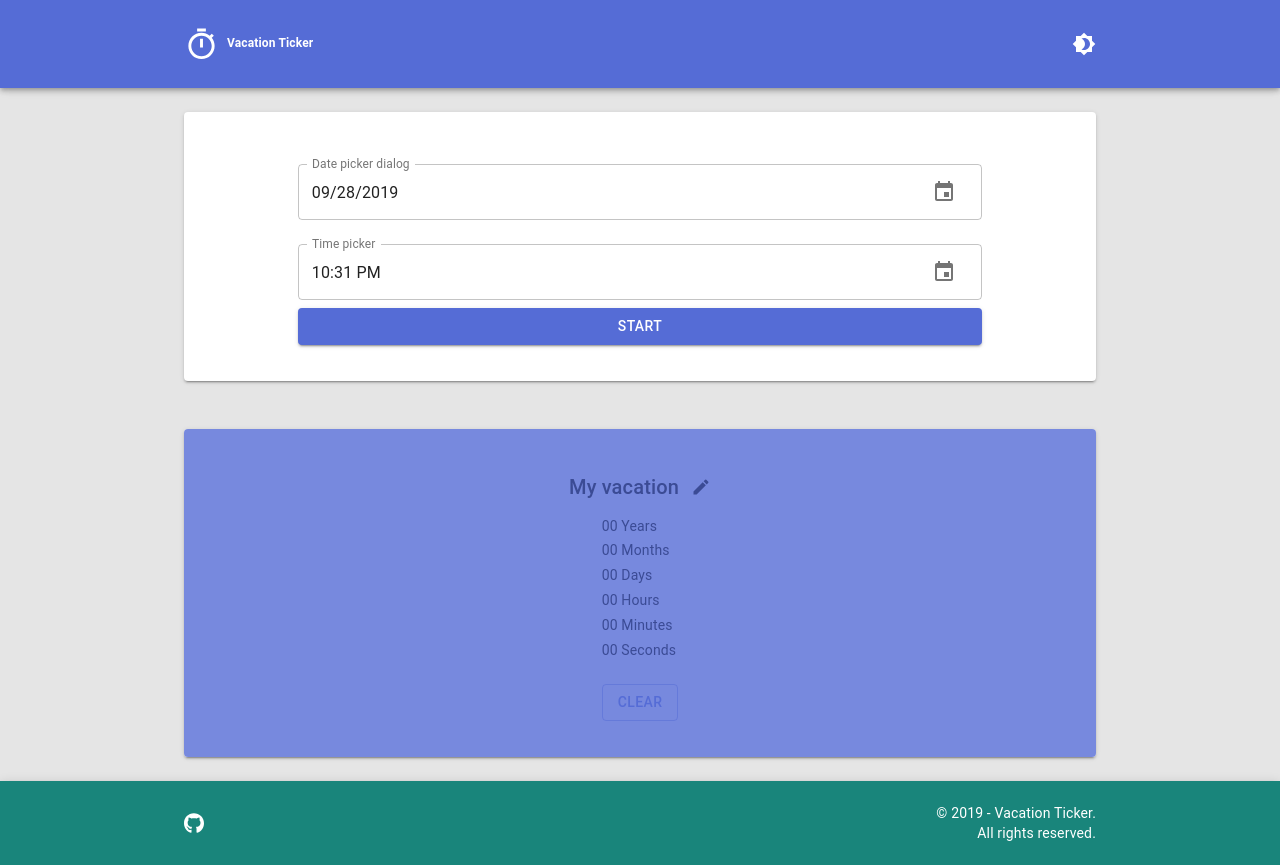
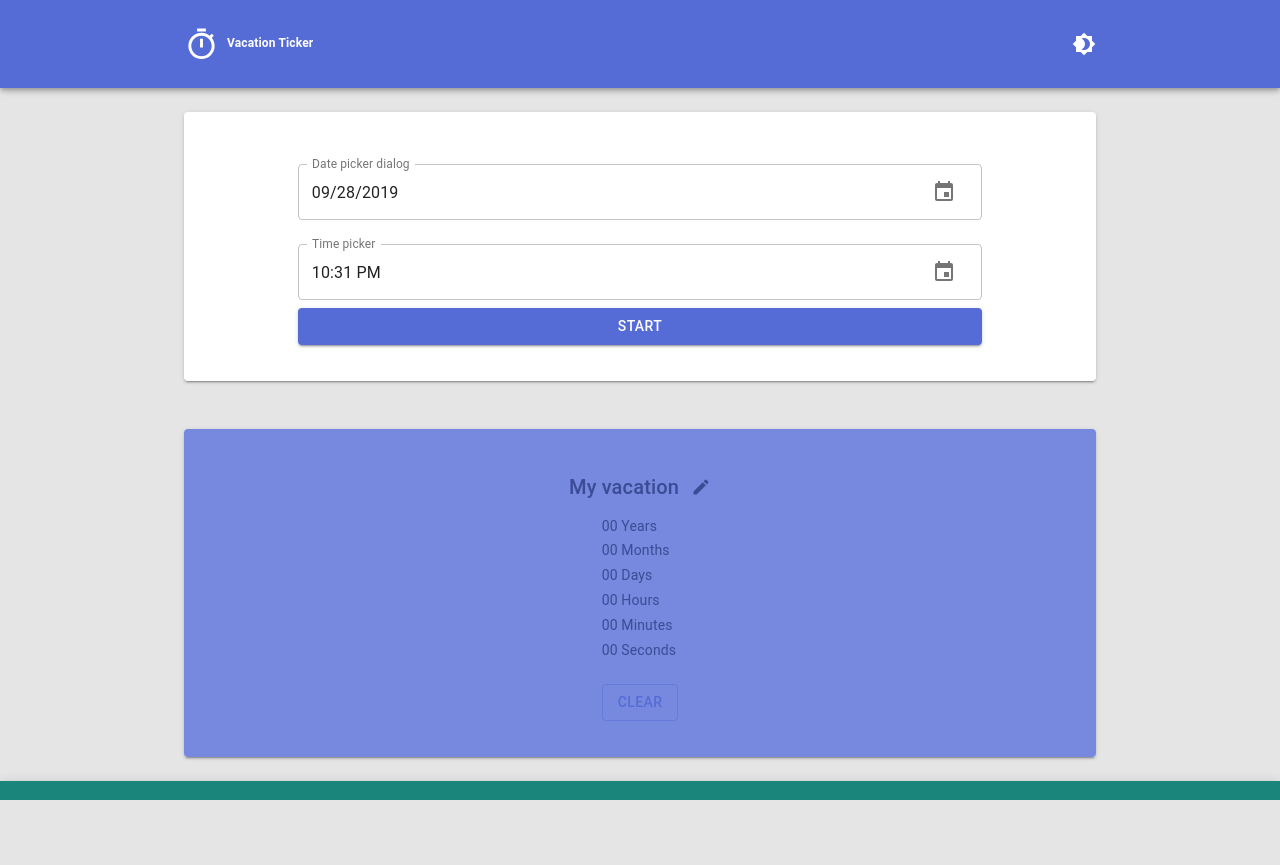
Before and after one commit to Cuuki/vacation-ticker, a Next.js app: page / in a window 1280 px wide. After the commit the page ends 800 px from the top, so only its background shows below. Built offline with nearby package versions, Linux system fonts and the light colour scheme.

Commit message:
feat(page-layout): fix mobile container display
fixes #10

```diff
--- a/components/Main/Main.tsx
+++ b/components/Main/Main.tsx
@@ -18,7 +18,7 @@ const Main: React.FC<MainProps> = props => {
 
   return (
     <>
-      <Box display="flex" flexDirection="column" component="main" role="main">
+      <Box component="main" role="main">
         <Container maxWidth="md">{children}</Container>
       </Box>
     </>
--- a/styles/block/layout.ts
+++ b/styles/block/layout.ts
@@ -17,6 +17,7 @@ const LayoutStyle = createGlobalStyle`
       display: flex;
       flex-direction: column;
       justify-content: space-between;
+      overflow-x: hidden;
     }
 `;
 
```
